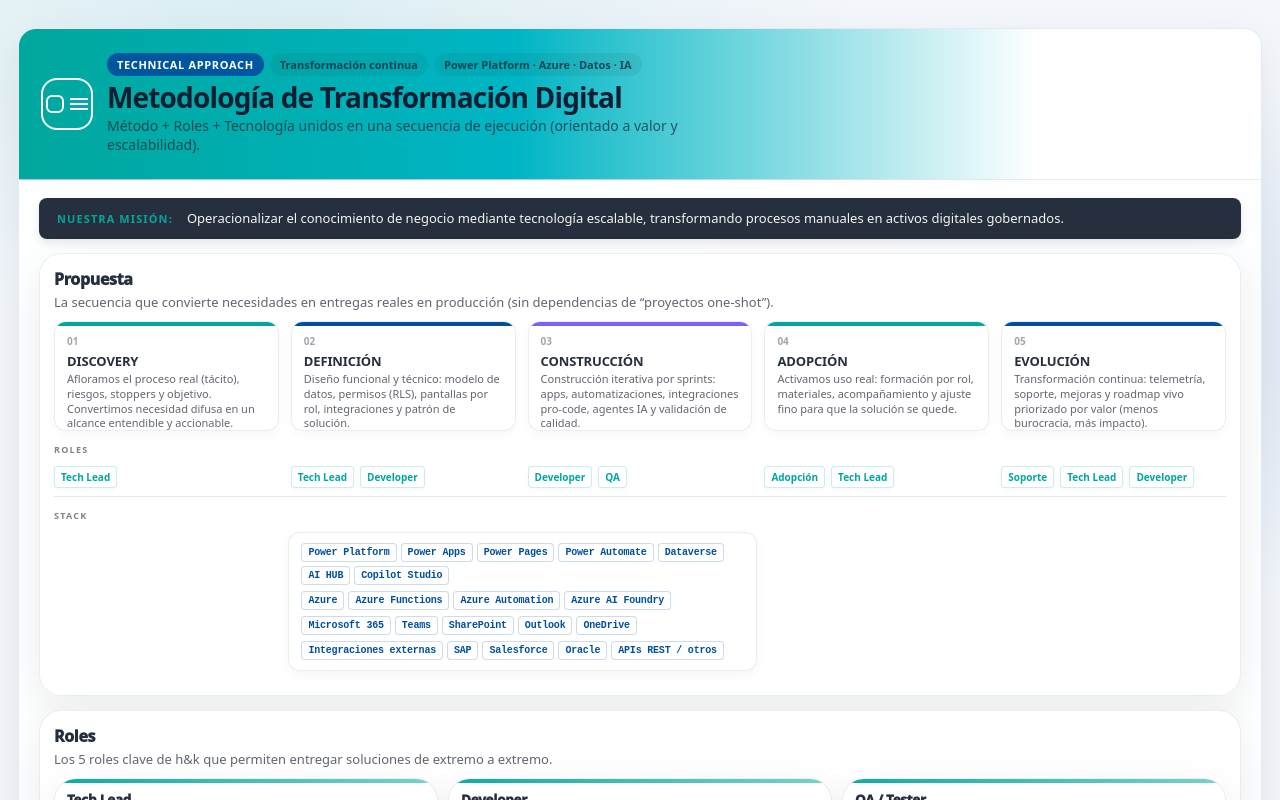
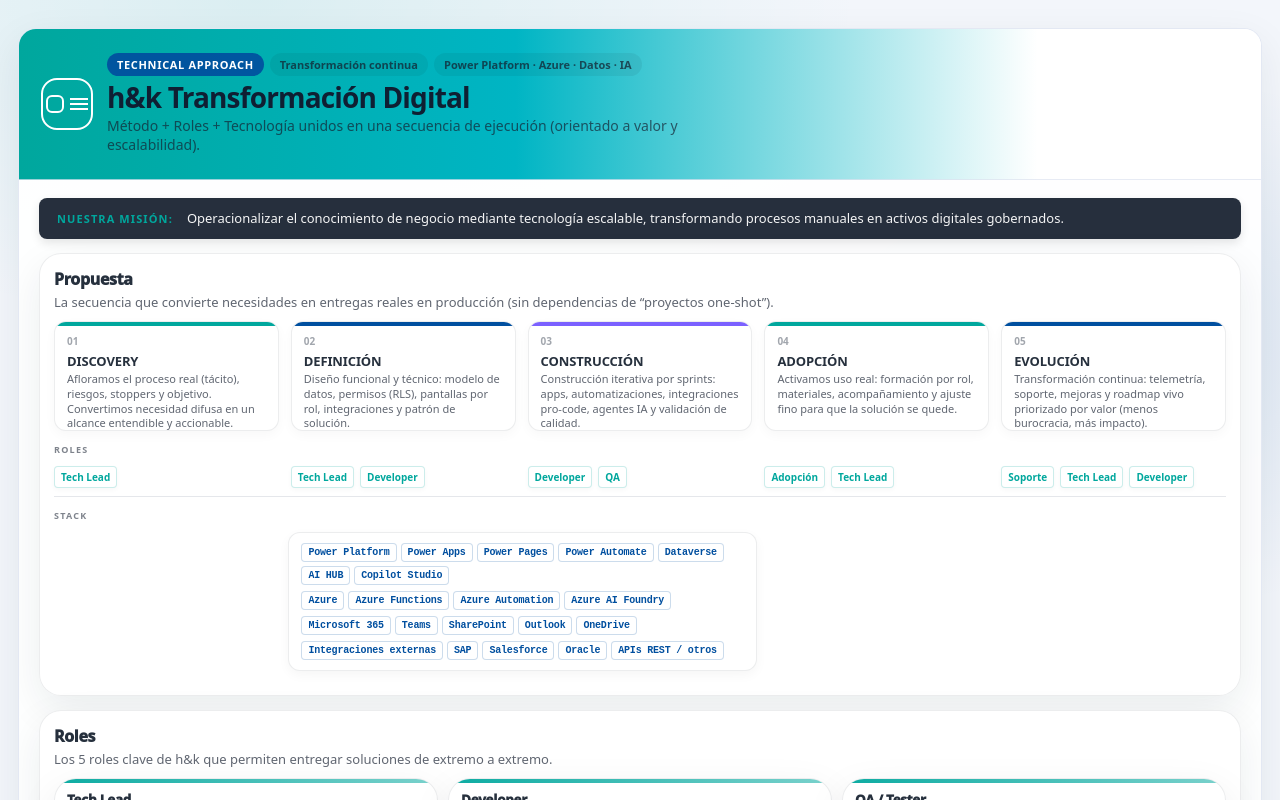
Before and after one commit to madinagarciaf-dev/presentacion-ppl, a React (Vite) app: page / in a window 1280 px wide. Shown: the top 800 px of the page. Built offline with nearby package versions, Linux system fonts and the light colour scheme.

Commit message:
Fix filenames middleware and vercel.json

```diff
--- a/src/App.jsx
+++ b/src/App.jsx
@@ -318,7 +318,7 @@ function SlideOferta({ detail, setDetail }) {
   return (
     <SlideShell
       badge="Technical Approach"
-      title="Metodología de Transformación Digital"
+      title="h&k Transformación Digital"
       subtitle="Método + Roles + Tecnología unidos en una secuencia de ejecución (orientado a valor y escalabilidad)."
       rightNote={detail ? "Modo Detalle: Activado" : "Resumen Ejecutivo"}
       detail={true}
```
